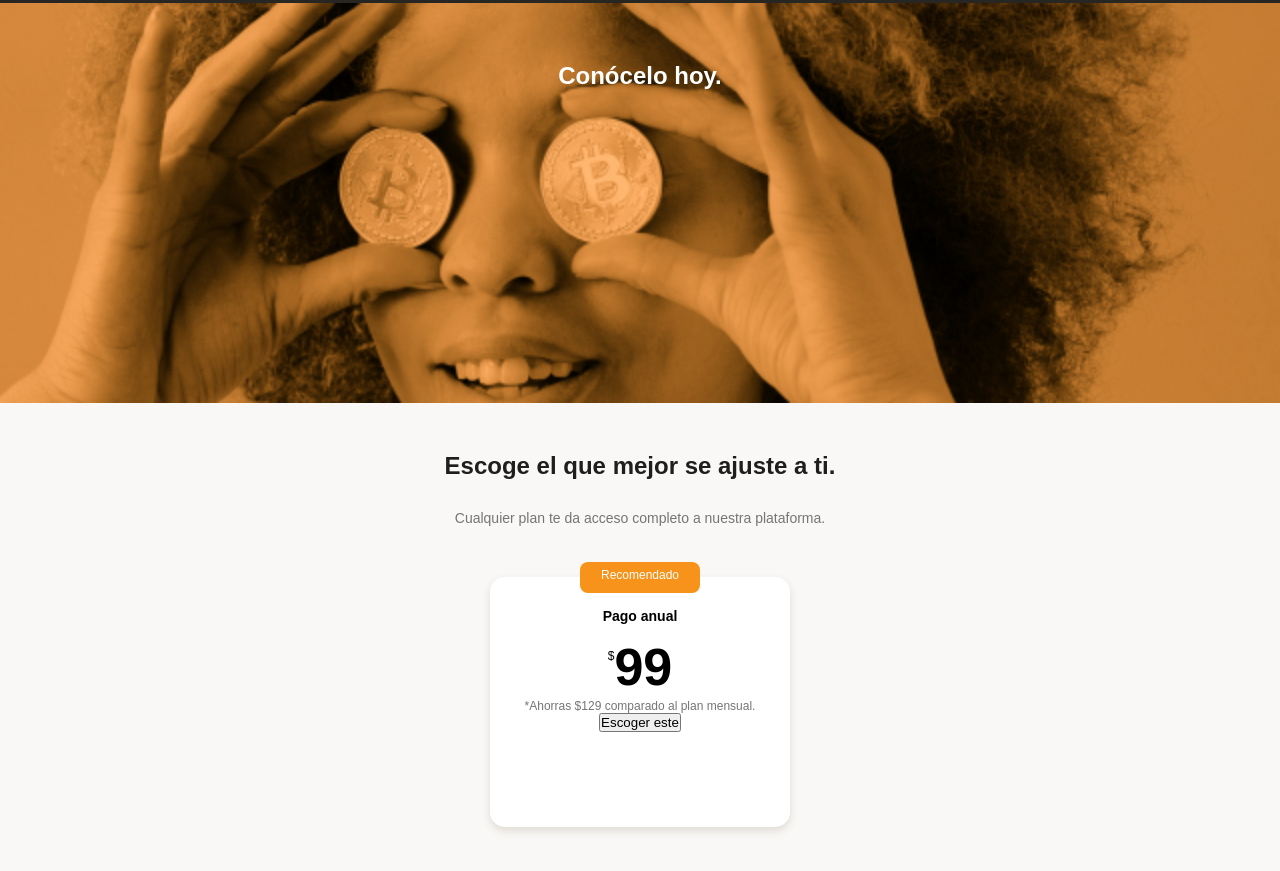
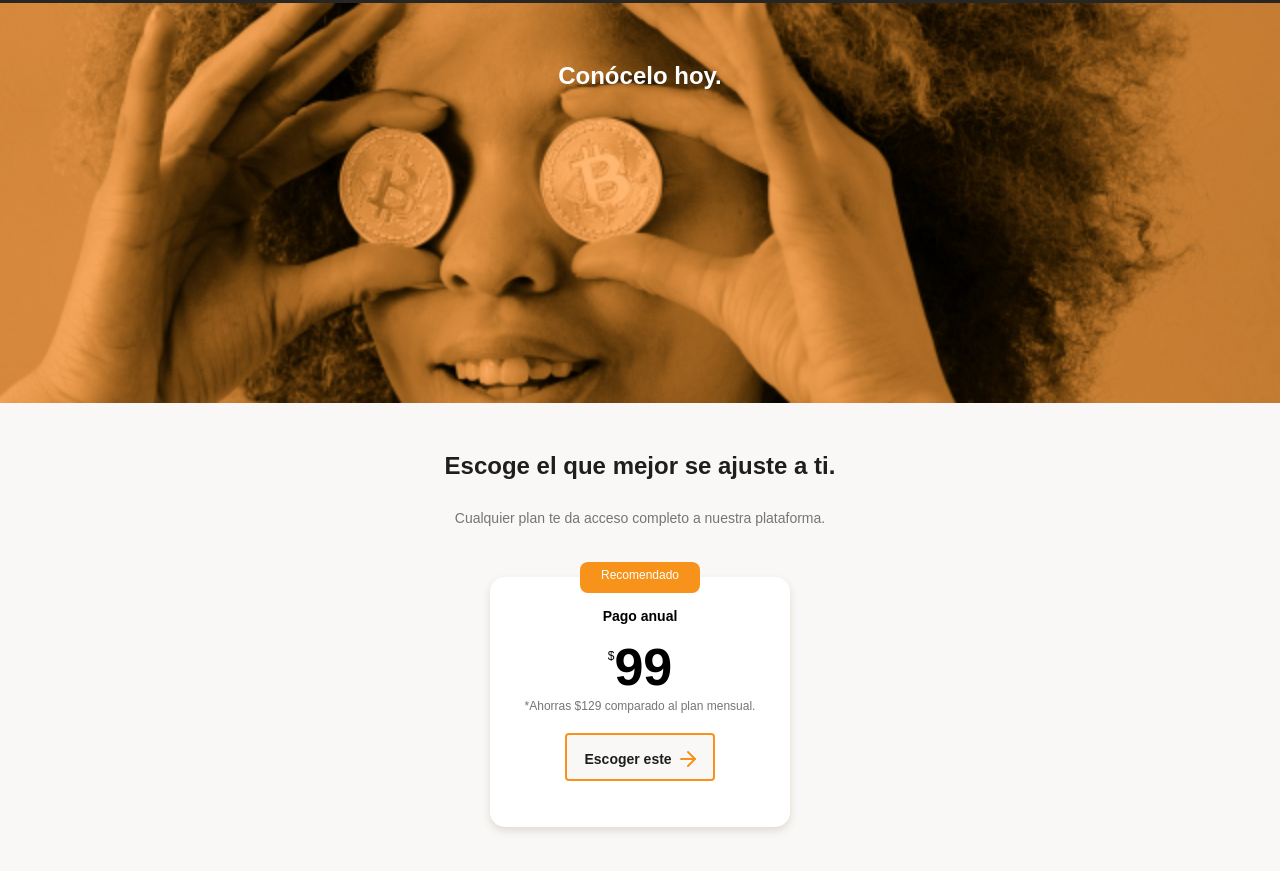
Before and after one commit to llcristianaceroll/Batatabit, a plain HTML site: page index.html in a window 1280 px wide. Shown: the part 2347-3218 px from the top of the page. Drawn offline with Linux system fonts and the light colour scheme.

Commit message:
Aplicando estilos al botón de call to action

```diff
--- a/styles.css
+++ b/styles.css
@@ -465,3 +465,23 @@ main {
     font-size: 1.2rem;
     color: #757575;
 }
+.plan-card--ca {
+    width: 150px;
+    height: 48px;
+    margin-top: 20px;
+    background-color: #faf8f7;
+    border: 2px solid var(--bitcoin-orange);
+    border-radius: 4px;
+    font-family: 'DM Sans', sans-serif;
+    font-size: 1.4rem;
+    font-weight: bold;
+    line-height: 1.8rem;
+    color: var(--black);
+}
+.plan-card--ca span {
+    display: inline-block;
+    width: 20px;
+    height: 20px;
+    background-image: url(/assets/icons/orange-right-arrow.svg) ;
+    vertical-align: text-bottom;
+}
```
